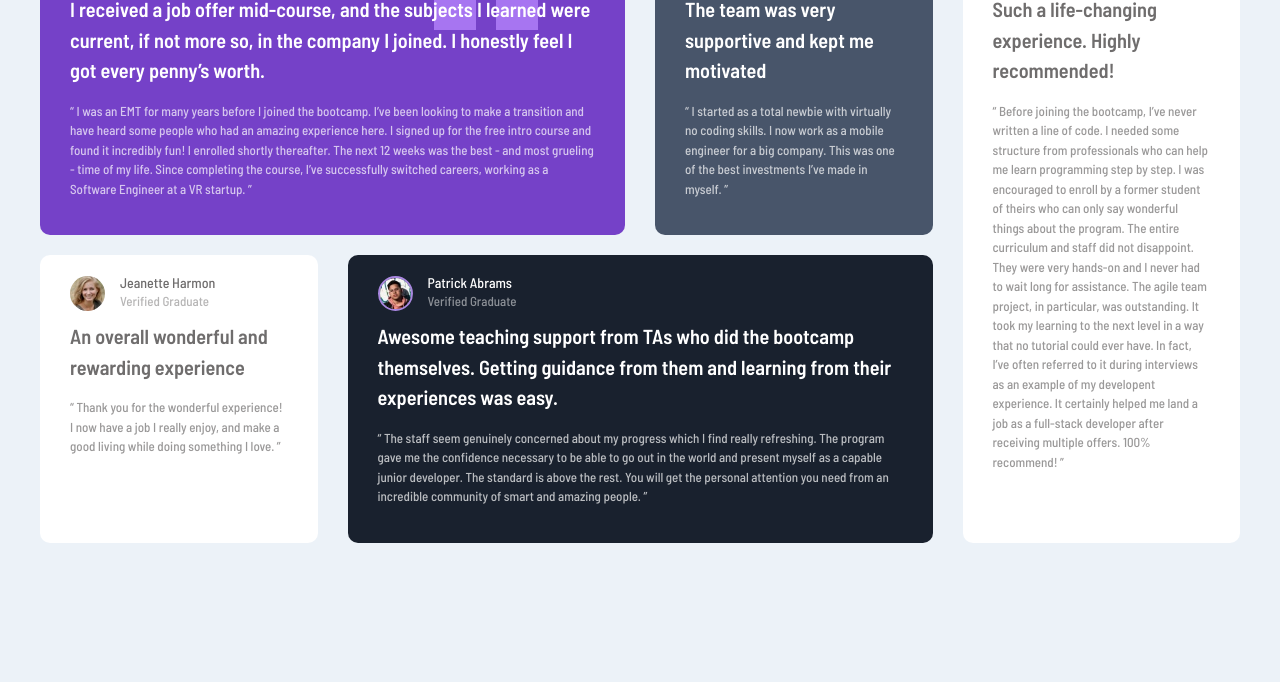
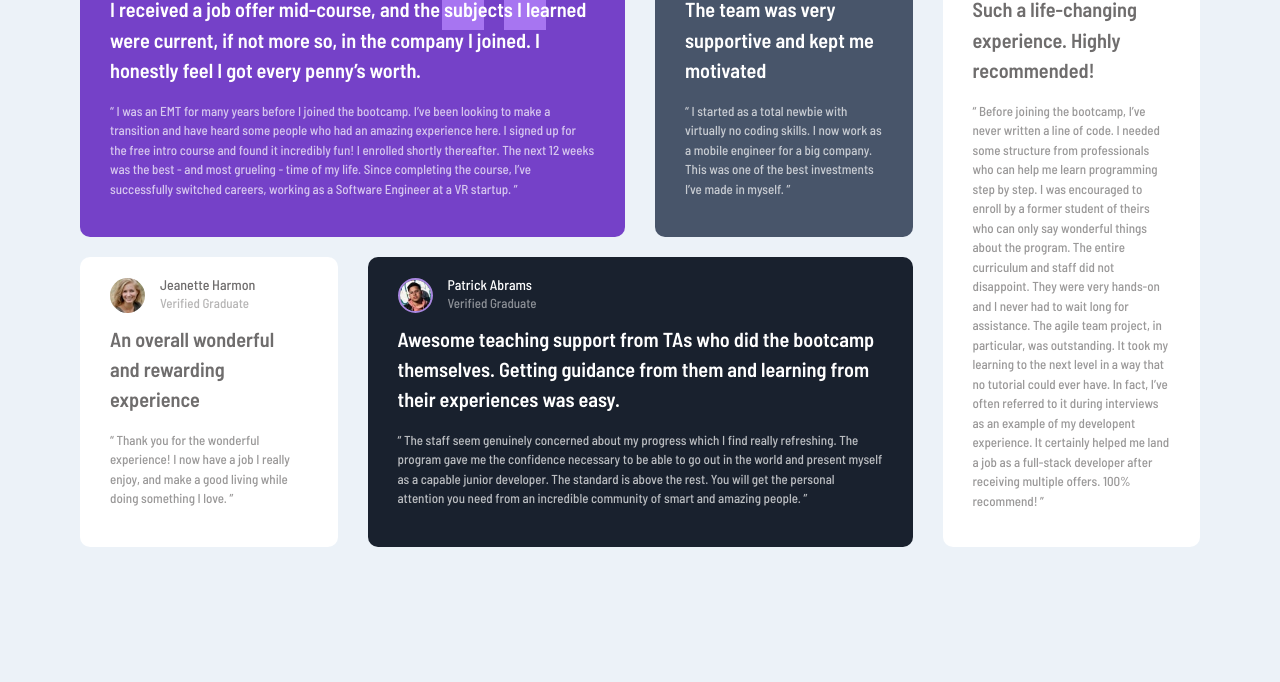
Before and after one commit to mrcordas/mrcordas.github.io, a plain HTML site: page testimonials-grid-section-main/index.html in a window 1280 px wide. Shown: the part 207-889 px from the top of the page. Drawn offline with Linux system fonts and the light colour scheme.

Commit message:
corrigido width em testimonials-grid-section-main

```diff
--- a/testimonials-grid-section-main/css/style.css
+++ b/testimonials-grid-section-main/css/style.css
@@ -85,7 +85,8 @@ img[alt="avatar"]{
 }
 @media screen and (min-width:992px){
     #container{
-        max-width:100%;
+        width: 100%;
+        max-width:1200px;
         margin: 100px auto;
         display:grid;
         grid-template-columns: 25% 25% 25% 25%;
```
